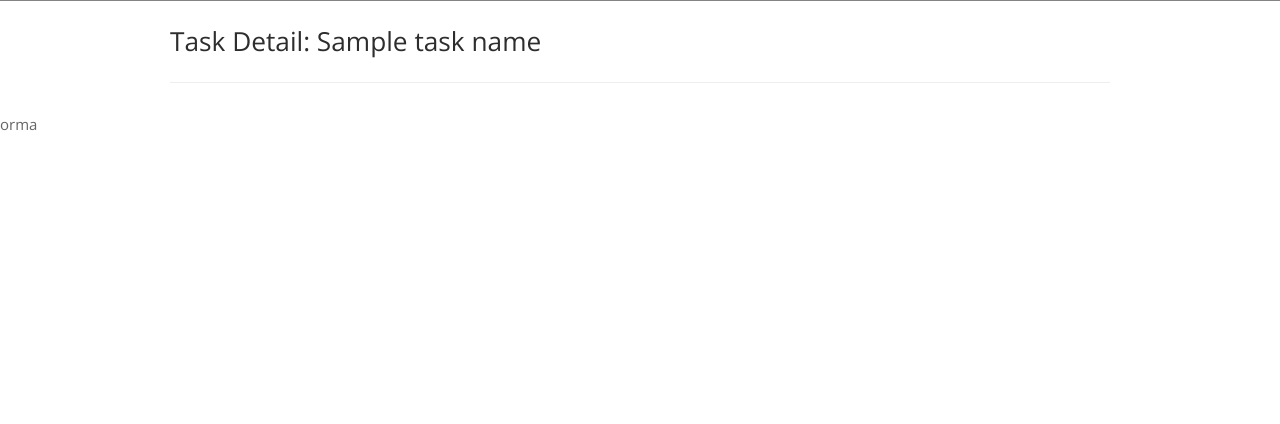
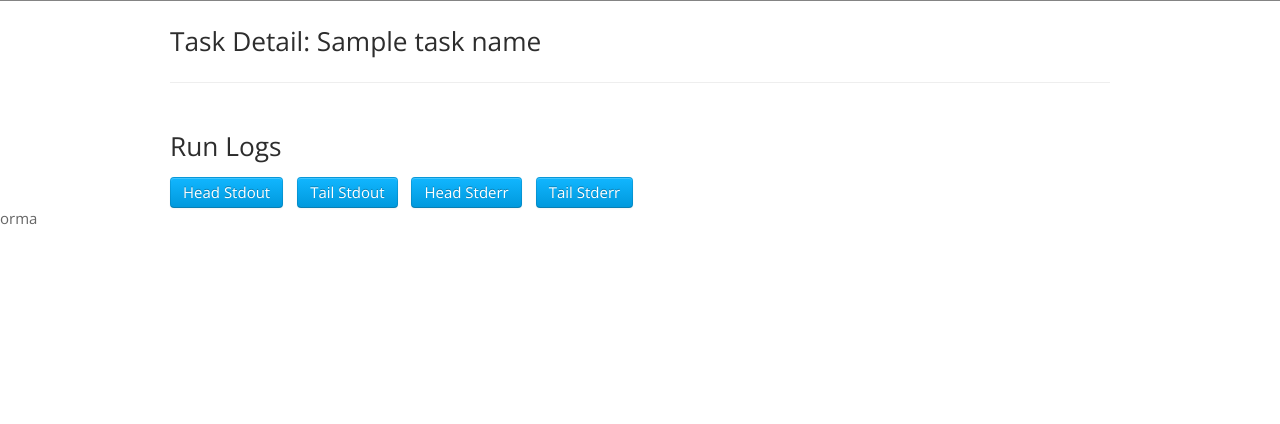
Before and after one commit to thieman/dagobah, a Flask app: template dagobah/daemon/templates/task_detail.html in a window 1280 px wide. Shown: the part 41-465 px from the top of the page. Run offline with Flask 2, Linux system fonts and the light colour scheme; the template is opened without the code that fills it: most values are stand-ins (such as "Sample title", 1, 10 or a date in 2020); parts of the project's set-up code (start-up, migrations or seed data) failed here and were passed over; some libraries are stand-ins or nearby versions.

Commit message:
Add head and tail log functions to web interface

```diff
--- a/dagobah/backend/base.py
+++ b/dagobah/backend/base.py
@@ -58,3 +58,7 @@
 
     def commit_log(self, log_json):
         pass
+
+
+    def get_latest_run_log(self, job_id, task_name):
+        return {}
--- a/dagobah/backend/mongo.py
+++ b/dagobah/backend/mongo.py
@@ -2,6 +2,7 @@
 
 from datetime import datetime
 
+import pymongo
 try:
     from pymongo import MongoClient
 except ImportError:
@@ -13,6 +14,9 @@
     from bson.objectid import ObjectId
 
 from dagobah.backend.base import BaseBackend
+
+TRUNCATE_LOG_SIZES_CHAR = {'stdout': 500000,
+                           'stderr': 500000}
 
 
 class MongoBackend(BaseBackend):
@@ -104,6 +108,30 @@
 
 
     def commit_log(self, log_json):
+        """ Commits a run log to the Mongo backend.
+
+        Due to limitations of maximum document size in Mongo,
+        stdout and stderr logs are truncated to a maximum size for
+        each task.
+        """
+
         log_json['_id'] = log_json['log_id']
         append = {'save_date': datetime.utcnow()}
+
+        for task_name, values in log_json.get('tasks', {}).items():
+            for key, size in TRUNCATE_LOG_SIZES_CHAR.iteritems():
+                if isinstance(values.get(key, None), str):
+                    if len(values[key]) > size:
+                        values[key] = '\n'.join([values[key][:size/2],
+                                                 'DAGOBAH STREAM SPLIT',
+                                                 values[key][-1 * (size/2):]])
         self.log_coll.save(dict(log_json.items() + append.items()))
+
+
+    def get_latest_run_log(self, job_id, task_name):
+        q = {'job_id': ObjectId(job_id),
+             'tasks.%s' % task_name: {'$exists': True}}
+        cur = self.log_coll.find(q).sort([('save_date', pymongo.DESCENDING)])
+        for rec in cur:
+            return rec
+        return {}
--- /dev/null
+++ b/dagobah/daemon/static/css/task_detail.css
@@ -0,0 +1,27 @@
+.page-header h3 {
+	display: inline-block;
+}
+
+.right {
+	text-align: right;
+}
+
+.btn-sequence {
+	margin-right: 10px;
+}
+
+.page-header .right {
+	float: right;
+}
+
+textarea {
+	margin-top: 20px;
+	width: 100%;
+	height: 400px;
+}
+
+.right-header {
+	float: right;
+	font-size: 26.25px;
+	color: #2d2d2d;
+}
--- a/dagobah/daemon/static/js/jobs.js
+++ b/dagobah/daemon/static/js/jobs.js
@@ -1,5 +1,5 @@
 var jobsData = [];
-var updateDataDelayMs = 10000;
+var updateDataDelayMs = 5000;
 updateJobsData();
 
 function updateJobsData() {
--- /dev/null
+++ b/dagobah/daemon/static/js/task_detail.js
@@ -0,0 +1,77 @@
+function showLogText(logType, value) {
+	var newText = '';
+	for (var i = 0; i < value.length; i++) {
+		newText += value[i] + '\n';
+	}
+	$('#log-detail').text(newText);
+	$('#log-detail').scrollTop(0);
+	$('#log-detail').removeClass('hidden');
+	$('#log-type').text(logType);
+}
+
+$('#head-stdout').click(function() {
+
+	$.getJSON($SCRIPT_ROOT + '/api/head',
+			  {
+				  job_name: jobName,
+				  task_name: taskName,
+				  stream: 'stdout',
+				  num_lines: 100
+			  },
+			  function(data) {
+				  showLogText('Head: Stdout', data['result']);
+			  }
+	);
+
+});
+
+
+$('#tail-stdout').click(function() {
+
+	$.getJSON($SCRIPT_ROOT + '/api/tail',
+			  {
+				  job_name: jobName,
+				  task_name: taskName,
+				  stream: 'stdout',
+				  num_lines: 100
+			  },
+			  function(data) {
+				  showLogText('Tail: Stdout', data['result']);
+			  }
+	);
+
+});
+
+
+$('#head-stderr').click(function() {
+
+	$.getJSON($SCRIPT_ROOT + '/api/head',
+			  {
+				  job_name: jobName,
+				  task_name: taskName,
+				  stream: 'stderr',
+				  num_lines: 100
+			  },
+			  function(data) {
+				  showLogText('Head: Stderr', data['result']);
+			  }
+	);
+
+});
+
+
+$('#tail-stderr').click(function() {
+
+	$.getJSON($SCRIPT_ROOT + '/api/tail',
+			  {
+				  job_name: jobName,
+				  task_name: taskName,
+				  stream: 'stderr',
+				  num_lines: 100
+			  },
+			  function(data) {
+				  showLogText('Tail: Stderr', data['result']);
+			  }
+	);
+
+});
--- a/dagobah/daemon/templates/task_detail.html
+++ b/dagobah/daemon/templates/task_detail.html
@@ -1,9 +1,50 @@
 {% extends 'base.html' %}
+
+{% block head %}
+{{ super() }}
+
+<script>
+  var jobName = '{{ job.name }}';
+  var taskName = '{{ task_name }}';
+</script>
+
+<link rel="stylesheet" href="/static/css/task_detail.css"></link>
+{% endblock head %}
 
 {% block navbar_current %}
 <li><a href='#'>Task Detail: {{ task_name }}</a></li>
 {% endblock navbar_current %}
 
 {% block content %}
-<div class='page-header'><h3>Task Detail: {{ task_name }}</h3></div>
+<div class='page-header'>
+  <h3>Task Detail: {{ task_name }}</h3>
+  <h3 id='task-status' class='right'></h3>
+</div>
+
+<div class='row'>
+</div>
+
+<div id='logs' class='row'>
+  <div class='span12'>
+
+    <h3>Run Logs</h3>
+
+    <div class='log-controls'>
+      <button id='head-stdout' class='btn btn-sequence btn-primary'>Head Stdout</button>
+      <button id='tail-stdout' class='btn btn-sequence btn-primary'>Tail Stdout</button>
+      <button id='head-stderr' class='btn btn-sequence btn-primary'>Head Stderr</button>
+      <button id='tail-stderr' class='btn btn-sequence btn-primary'>Tail Stderr</button>
+
+      <span id='log-type' class='right-header'></span>
+    </div>
+
+    <textarea id='log-detail' class='hidden'></textarea>
+
+  </div>
+</div>
+
 {% endblock content %}
+
+{% block body_scripts %}
+  <script src="/static/js/task_detail.js"></script>
+{% endblock body_scripts %}
```
Also changed, not shown: dagobah/core/core.py (+34 -4 lines), dagobah/daemon/api.py (+12 -2 lines).
